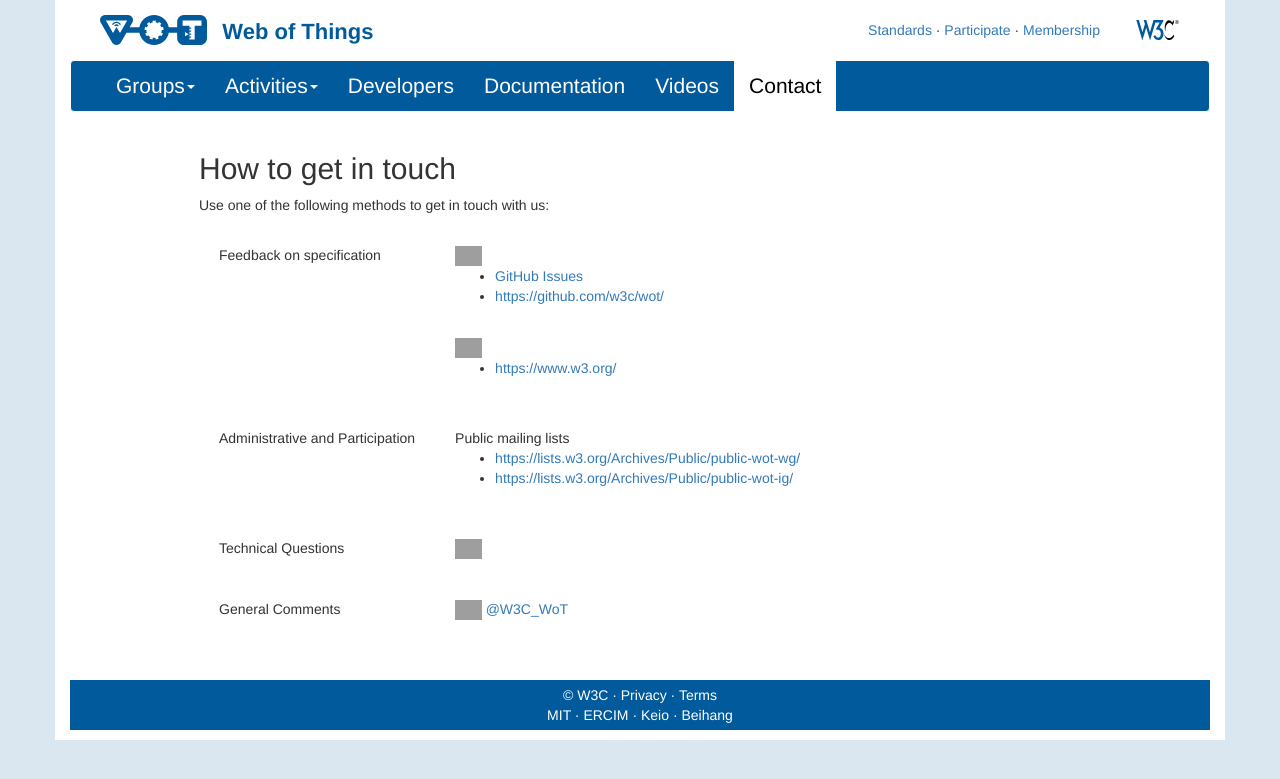
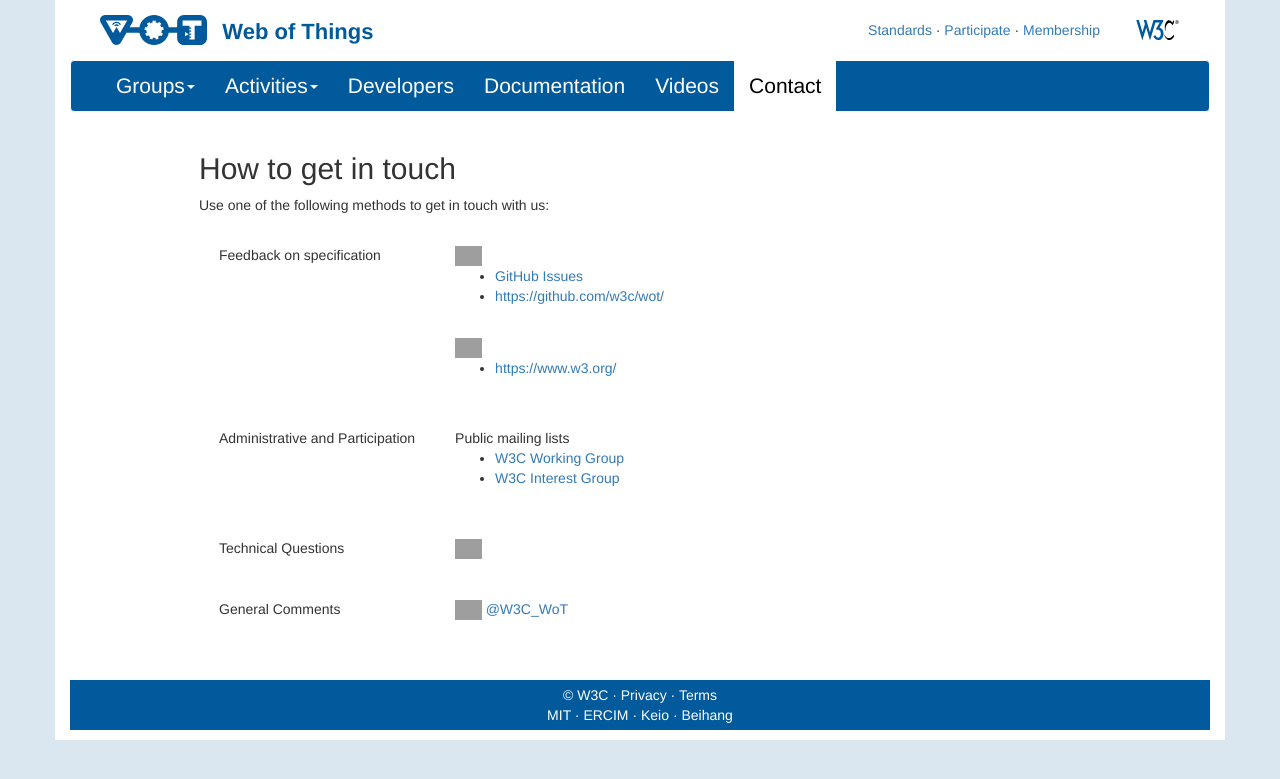
Before and after one commit to w3c/wot-marketing, a Jekyll site: the page built from docs/contact/index.html, in a window 1280 px wide. Shown: the top 779 px of the page. Built offline with Jekyll 4.4.1, drawn with Linux system fonts in a browser that asks for light colours; nearby versions of some CDN libraries; grey boxes are pictures that could not be loaded.

Commit message:
refactor: use group names instead of href links

```diff
--- a/docs/contact/index.html
+++ b/docs/contact/index.html
@@ -45,8 +45,8 @@
 			<td style="vertical-align: top;">Administrative and Participation</td>
 			<td>Public mailing lists
 				<ul>
-					<li><a target="_blank" href="https://lists.w3.org/Archives/Public/public-wot-wg/">https://lists.w3.org/Archives/Public/public-wot-wg/</a></li>
-					<li><a target="_blank" href="https://lists.w3.org/Archives/Public/public-wot-ig/">https://lists.w3.org/Archives/Public/public-wot-ig/</a></li>
+					<li><a target="_blank" href="https://lists.w3.org/Archives/Public/public-wot-wg/">W3C Working Group</a></li>
+					<li><a target="_blank" href="https://lists.w3.org/Archives/Public/public-wot-ig/">W3C Interest Group</a></li>
 				</ul>
 			</td>
 		</tr>
```
